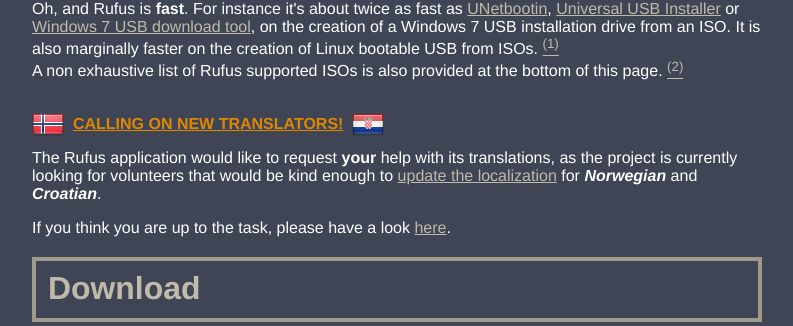
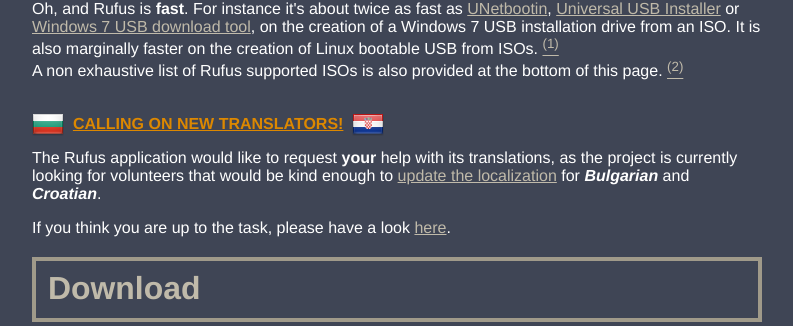
Before and after one commit to pbatard/rufus-web, a PHP site: page /en_IE.html in a window 1280 px wide. Shown: the part 1131-1457 px from the top of the page, without its empty margins (123-916 px from the left). Run offline with PHP 8.4, Linux system fonts and the light colour scheme.

Commit message:
update request for translations

```diff
--- a/bg_BG.html
+++ b/bg_BG.html
@@ -251,7 +251,9 @@
 		<p>Въпреки малкия си размер, Rufus предлага всичко, от което се нуждаете!</p>
 		<p>О, също така Rufus e <b>бърз</b>. Например, два пъти по бърз от <a target="_blank" href="http://unetbootin.sourceforge.net/">UNetbootin</a>, <a target="_blank" href="http://www.pendrivelinux.com/universal-usb-installer-easy-as-1-2-3">Universal USB Installer</a> или <a target="_blank" href="https://www.microsoft.com/en-us/download/windows-usb-dvd-download-tool">Windows 7 USB download tool</a>, при създаването на Windows 7 USB-диск от ISO-образ. Също така е малко по-бърз при създаването на зареждащ Linux USB-диск от ISO-образ. <a href="#ref1"><sup>(1)</sup></a><br/>
 		В долната част на страницата е предоставен частичен списък с поддържаните от Rufus ISO-образи. <a href="#ref2"><sup>(2)</sup></a></p>
-				<a name="download"></a>
+		<p dir="ltr" align="top"><img style="position:relative;top:11px;" src="pics/Bulgaria.png" srcset="/pics/Bulgaria.png 1x, /pics/Bulgaria-64px.png 2x" alt=""/>&nbsp;&nbsp;<b><font color="#dd8800"><u>CALLING ON NEW TRANSLATORS!</u></font></b>&nbsp;&nbsp;<img style="position:relative;top:11px;" src="pics/Croatia.png" srcset="pics/Croatia.png 1x, pics/Croatia-64px.png 2x" alt=""/></p>
+		<p dir="ltr">The Rufus application would like to request <b>your</b> help with its translations, as the project is currently looking for volunteers that would be kind enough to <a target="_blank" href="https://github.com/pbatard/rufus/blob/master/res/loc/ChangeLog.txt#L9-L83">update the localization</a> for <b><i>Bulgarian</i></b> and <b><i>Croatian</i></b>.</p>
+		<p dir="ltr">If you think you are up to the task, please have a look <a target="_blank" href="https://github.com/pbatard/rufus/wiki/Localization#Editing_an_existing_translation">here</a>.</p>		<a name="download"></a>
 		<h2 style="border: 4px solid #a09a8a;"><span style="font-size: 133%">Изтегли</span></h2>
 			<p><b>Последно актуализиран на 2019.03.28:</b></p>
 			<p><ul><li><span style="font-size: 133%"><b><a href="https://github.com/pbatard/rufus/releases/download/v3.5/rufus-3.5.exe">Rufus 3.5</a></b></span> <span dir="ltr">(1 МБ)</span></li>
--- a/en_IE.html
+++ b/en_IE.html
@@ -251,8 +251,8 @@
 		<p>Despite its small size, Rufus provides everything you need!</p>
 		<p>Oh, and Rufus is <b>fast</b>. For instance it's about twice as fast as <a target="_blank" href="http://unetbootin.sourceforge.net/">UNetbootin</a>, <a target="_blank" href="http://www.pendrivelinux.com/universal-usb-installer-easy-as-1-2-3">Universal USB Installer</a> or <a target="_blank" href="https://www.microsoft.com/en-us/download/windows-usb-dvd-download-tool">Windows 7 USB download tool</a>, on the creation of a Windows 7 USB installation drive from an ISO. It is also marginally faster on the creation of Linux bootable USB from ISOs. <a href="#ref1"><sup>(1)</sup></a><br/>
 		A non exhaustive list of Rufus supported ISOs is also provided at the bottom of this page. <a href="#ref2"><sup>(2)</sup></a></p>
-		<p dir="ltr" align="top"><img style="position:relative;top:11px;" src="pics/Norway.png" srcset="/pics/Norway.png 1x, /pics/Norway-64px.png 2x" alt=""/>&nbsp;&nbsp;<b><font color="#dd8800"><u>CALLING ON NEW TRANSLATORS!</u></font></b>&nbsp;&nbsp;<img style="position:relative;top:11px;" src="pics/Croatia.png" srcset="pics/Croatia.png 1x, pics/Croatia-64px.png 2x" alt=""/></p>
-		<p dir="ltr">The Rufus application would like to request <b>your</b> help with its translations, as the project is currently looking for volunteers that would be kind enough to <a target="_blank" href="https://github.com/pbatard/rufus/blob/master/res/loc/ChangeLog.txt#L9-L83">update the localization</a> for <b><i>Norwegian</i></b> and <b><i>Croatian</i></b>.</p>
+		<p dir="ltr" align="top"><img style="position:relative;top:11px;" src="pics/Bulgaria.png" srcset="/pics/Bulgaria.png 1x, /pics/Bulgaria-64px.png 2x" alt=""/>&nbsp;&nbsp;<b><font color="#dd8800"><u>CALLING ON NEW TRANSLATORS!</u></font></b>&nbsp;&nbsp;<img style="position:relative;top:11px;" src="pics/Croatia.png" srcset="pics/Croatia.png 1x, pics/Croatia-64px.png 2x" alt=""/></p>
+		<p dir="ltr">The Rufus application would like to request <b>your</b> help with its translations, as the project is currently looking for volunteers that would be kind enough to <a target="_blank" href="https://github.com/pbatard/rufus/blob/master/res/loc/ChangeLog.txt#L9-L83">update the localization</a> for <b><i>Bulgarian</i></b> and <b><i>Croatian</i></b>.</p>
 		<p dir="ltr">If you think you are up to the task, please have a look <a target="_blank" href="https://github.com/pbatard/rufus/wiki/Localization#Editing_an_existing_translation">here</a>.</p>		<a name="download"></a>
 		<h2 style="border: 4px solid #a09a8a;"><span style="font-size: 133%">Download</span></h2>
 			<p><b>Last updated 2019.03.28:</b></p>
--- a/hr_HR.html
+++ b/hr_HR.html
@@ -251,8 +251,8 @@
 		<p>Usprkos veličini, Rufus vam pruža sve što trebate!</p>
 		<p>K tomu, Rufus je <b>brz</b>. Na primjer, dvostruko je brži od programa <a target="_blank" href="http://unetbootin.sourceforge.net/">UNetbootin</a>, <a target="_blank" href="http://www.pendrivelinux.com/universal-usb-installer-easy-as-1-2-3">Universal USB Installer</a> ili <a target="_blank" href="https://www.microsoft.com/en-us/download/windows-usb-dvd-download-tool">Windows 7 USB download tool</a> pri stvaranju Windows 7 USB instalacijske jedinice iz ISO slike. Donekle je brži i pri zapisivanju Linux ISO slika. <a href="#ref1"><sup>(1)</sup></a><br/>
 		Nepotpuna lista podržanih ISO slika nalazi se na dnu ove stranice. <a href="#ref2"><sup>(2)</sup></a></p>
-		<p dir="ltr" align="top"><img style="position:relative;top:11px;" src="pics/Norway.png" srcset="/pics/Norway.png 1x, /pics/Norway-64px.png 2x" alt=""/>&nbsp;&nbsp;<b><font color="#dd8800"><u>CALLING ON NEW TRANSLATORS!</u></font></b>&nbsp;&nbsp;<img style="position:relative;top:11px;" src="pics/Croatia.png" srcset="pics/Croatia.png 1x, pics/Croatia-64px.png 2x" alt=""/></p>
-		<p dir="ltr">The Rufus application would like to request <b>your</b> help with its translations, as the project is currently looking for volunteers that would be kind enough to <a target="_blank" href="https://github.com/pbatard/rufus/blob/master/res/loc/ChangeLog.txt#L9-L83">update the localization</a> for <b><i>Norwegian</i></b> and <b><i>Croatian</i></b>.</p>
+		<p dir="ltr" align="top"><img style="position:relative;top:11px;" src="pics/Bulgaria.png" srcset="/pics/Bulgaria.png 1x, /pics/Bulgaria-64px.png 2x" alt=""/>&nbsp;&nbsp;<b><font color="#dd8800"><u>CALLING ON NEW TRANSLATORS!</u></font></b>&nbsp;&nbsp;<img style="position:relative;top:11px;" src="pics/Croatia.png" srcset="pics/Croatia.png 1x, pics/Croatia-64px.png 2x" alt=""/></p>
+		<p dir="ltr">The Rufus application would like to request <b>your</b> help with its translations, as the project is currently looking for volunteers that would be kind enough to <a target="_blank" href="https://github.com/pbatard/rufus/blob/master/res/loc/ChangeLog.txt#L9-L83">update the localization</a> for <b><i>Bulgarian</i></b> and <b><i>Croatian</i></b>.</p>
 		<p dir="ltr">If you think you are up to the task, please have a look <a target="_blank" href="https://github.com/pbatard/rufus/wiki/Localization#Editing_an_existing_translation">here</a>.</p>		<a name="download"></a>
 		<h2 style="border: 4px solid #a09a8a;"><span style="font-size: 133%">Preuzmi</span></h2>
 			<p><b>Posljednji put ažurirano 2019.03.28:</b></p>
--- a/index.php
+++ b/index.php
@@ -4,7 +4,7 @@ $latest_version = "3.5";
 $previous_version = "3.2";
 $latest_date = "2019.03.28";
 $previous_date = "2018.09.11";
-$lang1 = array('nb', 'Norwegian', 'Norway');
+$lang1 = array('bg', 'Bulgarian', 'Bulgaria');
 $lang2 = array('hr', 'Croatian', 'Croatia');
 $bugfix = false;
 $exe_size = 1.0;
--- a/nb_NO.html
+++ b/nb_NO.html
@@ -251,9 +251,7 @@
 		<p>Til tross den lille størrelsen, gir Rufus deg alt det du trenger!</p>
 		<p>Og Rufus er <b>rask</b>. F.eks. så er den rundt dobbelt så rask som <a target="_blank" href="http://unetbootin.sourceforge.net/">UNetbootin</a>, <a target="_blank" href="http://www.pendrivelinux.com/universal-usb-installer-easy-as-1-2-3">Universal USB Installer</a> eller <a target="_blank" href="https://www.microsoft.com/en-us/download/windows-usb-dvd-download-tool">Windows 7 USB download tool</a>, til å lage en Windows 7 USB installasjon fra en ISO-fil. Den er også litt raskere til å lage en oppstartbar Linux USB-enhet fra ISOer. <a href="#ref1"><sup>(1)</sup></a><br/>
 		En ikke komplett liste over støttete ISOer er tilgjengelig nederst på denne siden. <a href="#ref2"><sup>(2)</sup></a></p>
-		<p dir="ltr" align="top"><img style="position:relative;top:11px;" src="pics/Norway.png" srcset="/pics/Norway.png 1x, /pics/Norway-64px.png 2x" alt=""/>&nbsp;&nbsp;<b><font color="#dd8800"><u>CALLING ON NEW TRANSLATORS!</u></font></b>&nbsp;&nbsp;<img style="position:relative;top:11px;" src="pics/Croatia.png" srcset="pics/Croatia.png 1x, pics/Croatia-64px.png 2x" alt=""/></p>
-		<p dir="ltr">The Rufus application would like to request <b>your</b> help with its translations, as the project is currently looking for volunteers that would be kind enough to <a target="_blank" href="https://github.com/pbatard/rufus/blob/master/res/loc/ChangeLog.txt#L9-L83">update the localization</a> for <b><i>Norwegian</i></b> and <b><i>Croatian</i></b>.</p>
-		<p dir="ltr">If you think you are up to the task, please have a look <a target="_blank" href="https://github.com/pbatard/rufus/wiki/Localization#Editing_an_existing_translation">here</a>.</p>		<a name="download"></a>
+				<a name="download"></a>
 		<h2 style="border: 4px solid #a09a8a;"><span style="font-size: 133%">Last ned</span></h2>
 			<p><b>Sist oppdatert 2019.03.28:</b></p>
 			<p><ul><li><span style="font-size: 133%"><b><a href="https://github.com/pbatard/rufus/releases/download/v3.5/rufus-3.5.exe">Rufus 3.5</a></b></span> <span dir="ltr">(1 MB)</span></li>
```
